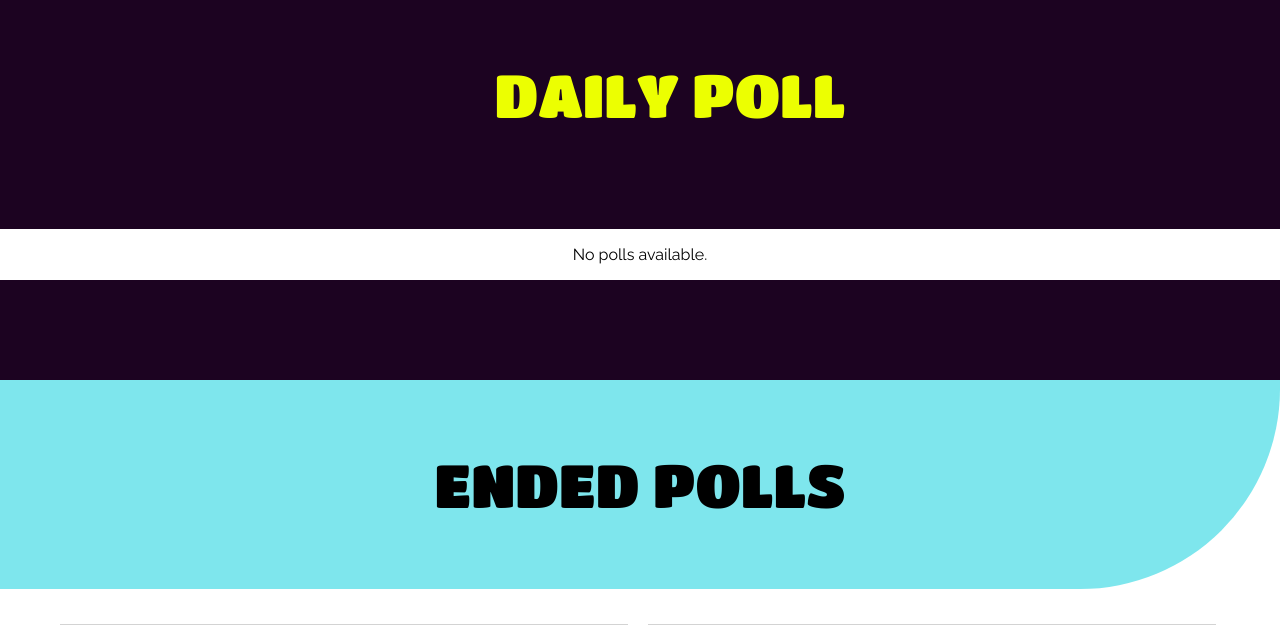
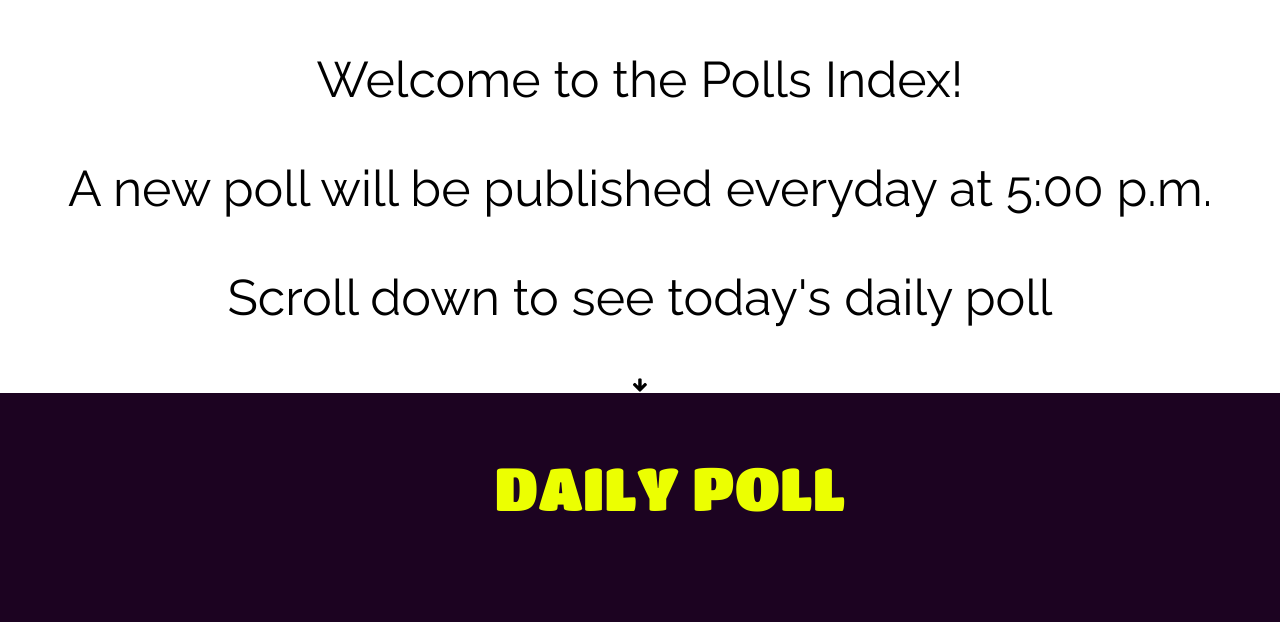
Before and after one commit to MattKen18/KpollSite, a Django app: page /polls/ in a window 1280 px wide. Shown: the part 259-884 px from the top of the page. Run offline with Django 3.2, Linux system fonts and the light colour scheme; data comes from the database, SQL or seed files in the repository; some web fonts are replaced.

Commit message:
New commit

```diff
--- a/Kpolls/polls/templates/polls/index.html
+++ b/Kpolls/polls/templates/polls/index.html
@@ -16,6 +16,12 @@
     </header>
     <div id="content-wrapper">
         <!--<div class="space" style="height: 400px; background-color: white;"></div>--><!--#7EE6ED-->
+        <div class="intro">
+            <p> Welcome to the Polls Index!</p>
+            <p> A new poll will be published everyday at 5:00 p.m. </p>
+            <p> Scroll down to see today's daily poll </p>
+            <i class="fa fa-arrow-down"></i>
+        </div>
         <div class="daily-poll-heading-container"><h1 class="daily-poll-heading"><span>Daily</span> Poll</h1></div>
         {% if prompt_of_the_day %}
         {% for prompt in prompt_of_the_day %}
```
